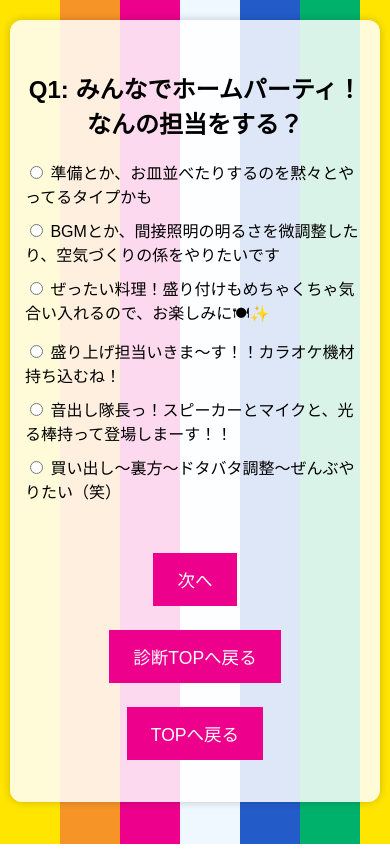
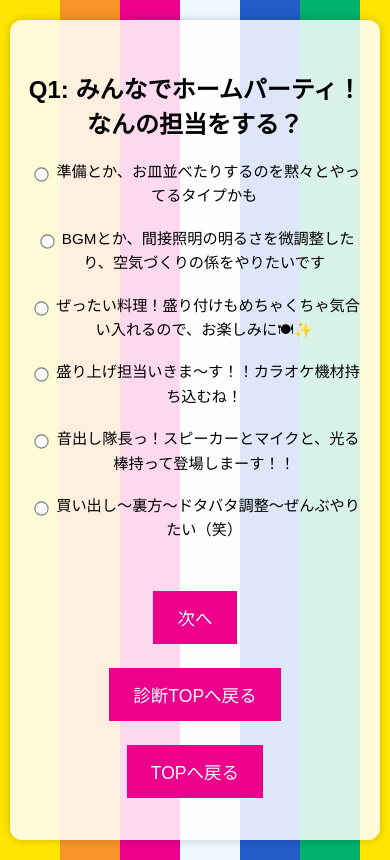
Before and after one commit to ranarana430/diagnostic-app, a plain HTML site: page diagnostic.html in a window 390 px wide. Both pictures are taken after a click on the button "診断スタート". Drawn offline with Linux system fonts and the light colour scheme.

Commit message:
Update diagnostic.html

```diff
--- a/diagnostic.html
+++ b/diagnostic.html
@@ -58,26 +58,47 @@
 
     label {
       display: block;
-      margin: 10px 0;
-      text-align: left;
+      margin-bottom: 1.2em;
+      padding-left: 1.6em;
+      text-indent: -1.6em;
+      line-height: 1.7;
+      font-size: 1em;
+      word-break: break-word;
     }
 
-    form {
-      text-align: left;
-      margin: 20px 0;
+    input[type="radio"] {
+      vertical-align: middle;
+      margin-right: 0.4em;
+      transform: scale(1.2); /* ラジオボタン拡大 */
     }
+
+    /* モバイル調整 */
+
+
     @media (max-width: 480px) {
       #app {
         margin: 20px 10px;
         padding: 30px 15px;
         max-width: 95%;
       }
+      label {
+        padding-left: 1.2em;
+        text-indent: -1.2em;
+        font-size: 0.95em;
+        line-height: 1.6;
+      }
+
 
       h1 {
         font-size: 6vw; /* スマホ横幅に比例して調整 */
         margin-bottom: 0.5em;
         font-weight: 900;
         line-height: 1.3em;
+      }
+
+      input[type="radio"] {
+        transform: scale(1.1); /* モバイルでは少し控えめに */
+        margin-right: 0.3em;
       }
 
       p {
```
